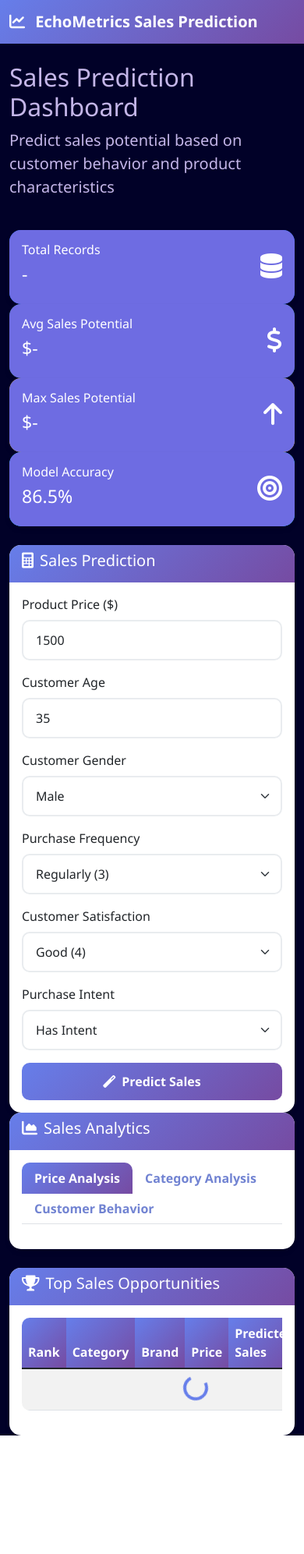
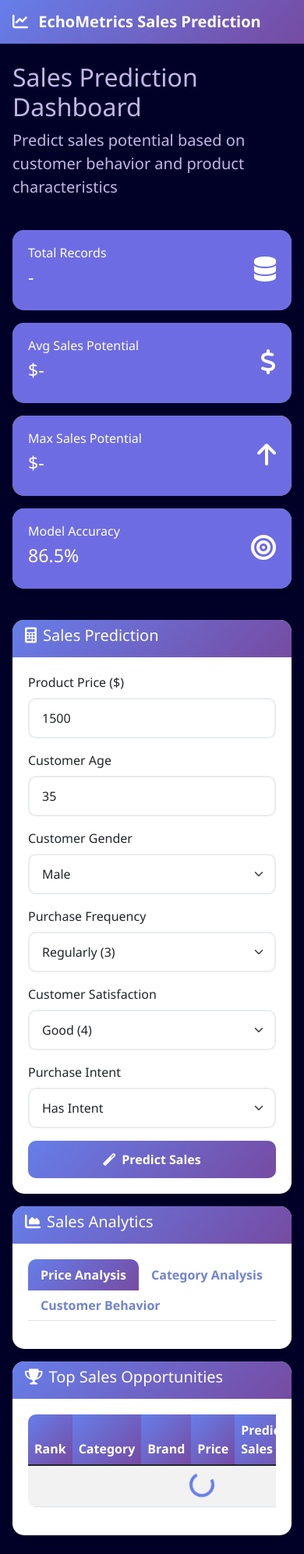
Before and after one commit to myrmlbst/EchoMetrics, a Flask app: page / in a window 390 px wide. Shown: the whole page at 78% size. Before the commit the page ends 1841 px from the top, so only its background shows below. Run offline with Flask 3, Linux system fonts and the light colour scheme; parts of the project's set-up code (start-up, migrations or seed data) failed here and were passed over.

Commit message:
fixed responsiveness on small/medium screens

```diff
--- a/web/static/css/style.css
+++ b/web/static/css/style.css
@@ -100,9 +100,52 @@
     }
 
     .card-body {
-        padding: 1rem;
+        padding: 1.25rem;
     }
 
+    /* Add spacing between cards on mobile */
+    .col-md-3, .col-lg-4, .col-lg-8 {
+        margin-bottom: 1rem;
+    }
+
+    /* Add spacing between form elements */
+    .mb-3 {
+        margin-bottom: 1rem !important;
+    }
+
+    /* Add padding to the main container */
+    .container {
+        padding-left: 1rem;
+        padding-right: 1rem;
+    }
+}
+
+/* Medium screens (tablets) */
+@media (min-width: 769px) and (max-width: 991px) {
+    /* Add spacing between cards */
+    .col-md-3, .col-lg-4, .col-lg-8 {
+        margin-bottom: 1.5rem;
+    }
+
+    /* Add padding to the main container */
+    .container {
+        padding-left: 1.5rem;
+        padding-right: 1.5rem;
+    }
+}
+
+/* Large screens (desktops) */
+@media (min-width: 992px) {
+    /* Add bottom margin to the sales analytics section */
+    .col-lg-8 {
+        margin-bottom: 3rem;
+    }
+
+    /* Add padding to the top sales opportunities section */
+    .row.mb-4 {
+        padding-top: 1.5rem;
+        border-top: 1px solid rgba(0,0,0,0.1);
+    }
 }
 
 /* chart containers */
--- a/web/templates/index.html
+++ b/web/templates/index.html
@@ -22,7 +22,7 @@
 
     <div class="container mt-4">
         <!-- Dashboard Header -->
-        <div class="row mb-4">
+        <div class="row pb-4">
             <div class="col-12" style="color: rgb(196, 182, 232);">
                 <h1 class="display-6">Sales Prediction Dashboard</h1>
                 <p class="lead">Predict sales potential based on customer behavior and product characteristics</p>
@@ -230,7 +230,7 @@
         </div>
 
         <!-- Top Scenarios -->
-        <div class="row mt-4">
+        <div class="row mb-4">
             <div class="col-12">
                 <div class="card">
                     <div class="card-header">
```
